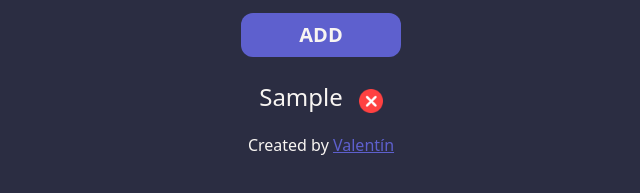
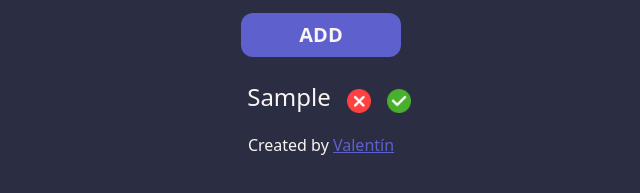
Before and after one commit to valentyyyyn/todoList, a website: page src/index.html in a window 1280 px wide. Both pictures are taken after typing "Sample" into the empty fields and a click on the button "ADD". Shown: the part 227-420 px from the top of the page, without its empty margins (319-959 px from the left). Drawn offline with Linux system fonts and the light colour scheme; a web font is replaced by a local one.

Commit message:
complete task funcionality

```diff
--- a/src/index.html
+++ b/src/index.html
@@ -38,7 +38,7 @@
             <p class="font-semibold text-2xl mt-2 text-[#ffff]" id="no_pending_tasks_message">
                 ¡No pending tasks!
             </p>
-            <ul id="task_list" class="flex flex-col items-center">
+            <ul id="task_list" class="flex flex-col items-center max-w-96">
                 <!--tasks will be added here-->
             </ul>
         </div>
--- a/src/main.js
+++ b/src/main.js
@@ -6,6 +6,7 @@ const noPendingTask = document.getElementById('no_pending_tasks_message');
 
 
 // main event listener
+
 addTaskButton.addEventListener('click', (e) => {
     e.preventDefault();
 
@@ -26,8 +27,6 @@ addTaskButton.addEventListener('click', (e) => {
     }
     // tasks
     addTask();
-
-    addDeleteButton();
 });
 
 // functions
@@ -37,11 +36,12 @@ function addTask() {
     const taskText = document.createElement('p');
     const task = taskInput.value;
 
-    individualTask.className = 'text-2xl mt-2 flex flex-grow items-center justify-center';
+    individualTask.className = 'text-2xl ml-4 mt-2 flex flex-grow items-center justify-center max-w-md';
     taskText.textContent = task;
 
     individualTask.appendChild(taskText);
     addDeleteButton(individualTask);
+    addCompleteButton(individualTask);
 
     taskList.appendChild(individualTask);
     taskInput.value = '';
@@ -68,6 +68,26 @@ function addDeleteButton(individualTask) {
     });
 }
 
+function addCompleteButton(individualTask) {
+    const button = document.createElement('button');
+    button.className = 'ml-4';
+
+    const img = document.createElement('img');
+    img.src = '../images/complete_icon.png';
+    img.alt = 'Complete task';
+    img.className = 'w-6 h-6 mt-2 hover:scale-105 transition-transform duration-300 ease-in-out';
+
+    button.appendChild(img);
+    individualTask.appendChild(button);
+
+    button.addEventListener('click', () => {
+        individualTask.classList.add('line-through', 'text-green-500');
+        if (individualTask.classList.contains('line-through')) {
+            button.remove();
+        }
+    });
+}
+
 function deletePendingTasks(noPendingTask) {
     if (taskList.children.length > 0) {
         noPendingTask.remove();
```
Also changed, not shown: src/output.css.
